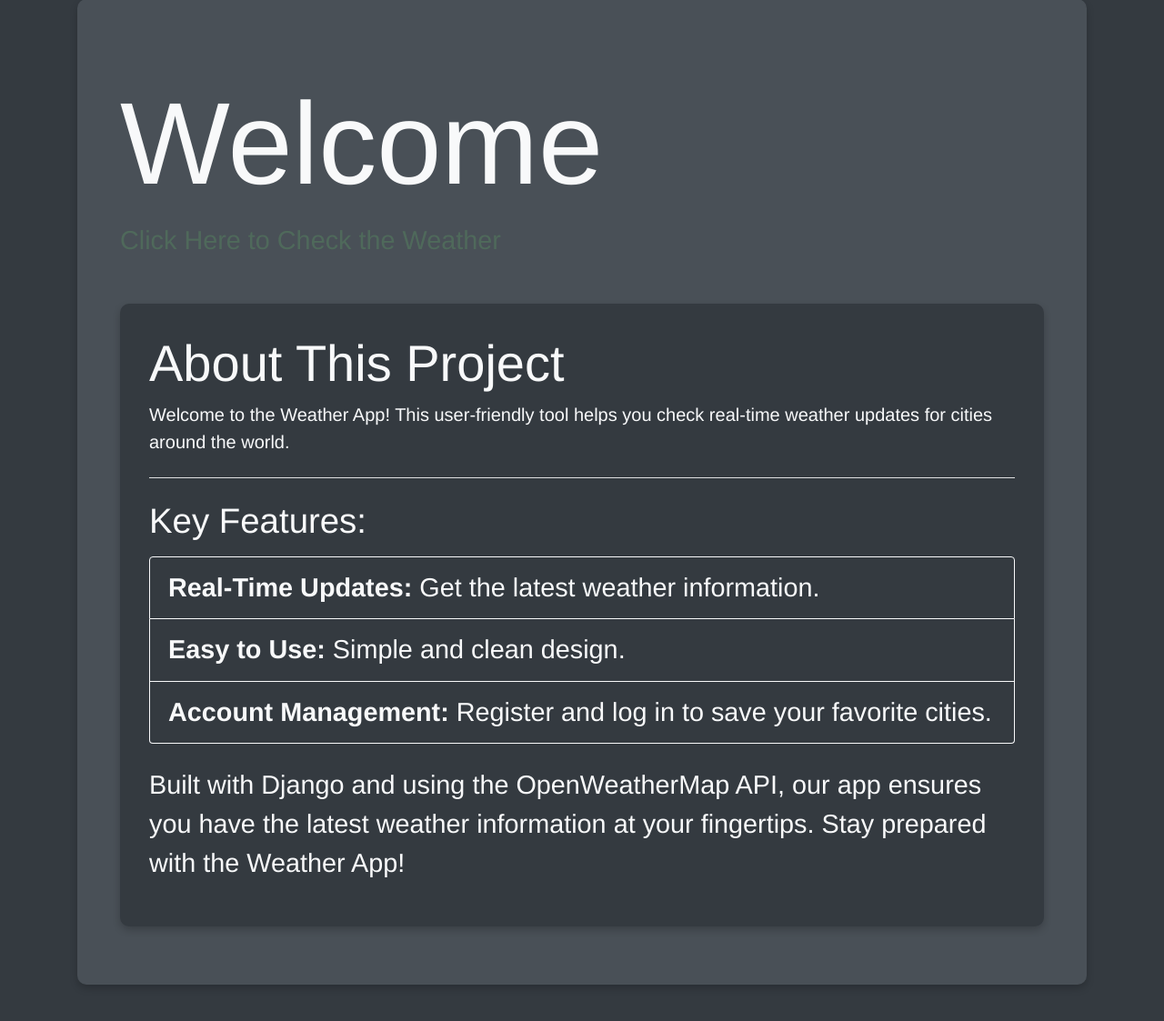
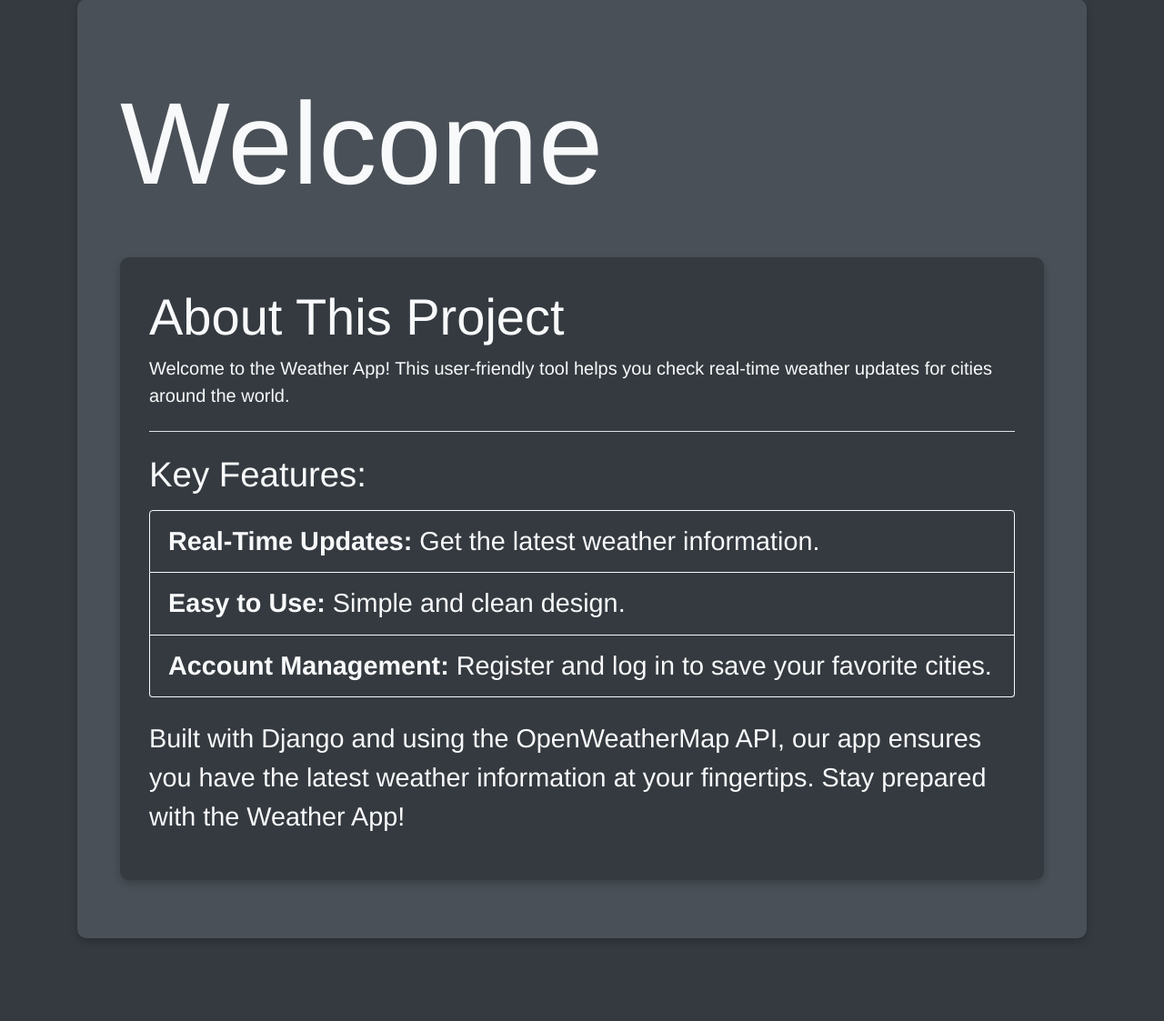
Before and after one commit to Udemezue12/weather, a Django app: page / in a window 1280 px wide. Shown: the part 113-1236 px from the top of the page at 91% size. Run offline with Django 5.2, Linux system fonts and the light colour scheme; some libraries are stand-ins or nearby versions.

Commit message:
Made some modifications

```diff
--- a/weather/templates/weather/index.html
+++ b/weather/templates/weather/index.html
@@ -25,7 +25,7 @@ data-aos-duration="1500">
     <div>
 
         <h1>Welcome {{user.firstname}}</h1>
-        <a class="navy" href="{% url 'cities' %}">Click Here to Check the Weather</a>
+
 
     </div>
 
```
